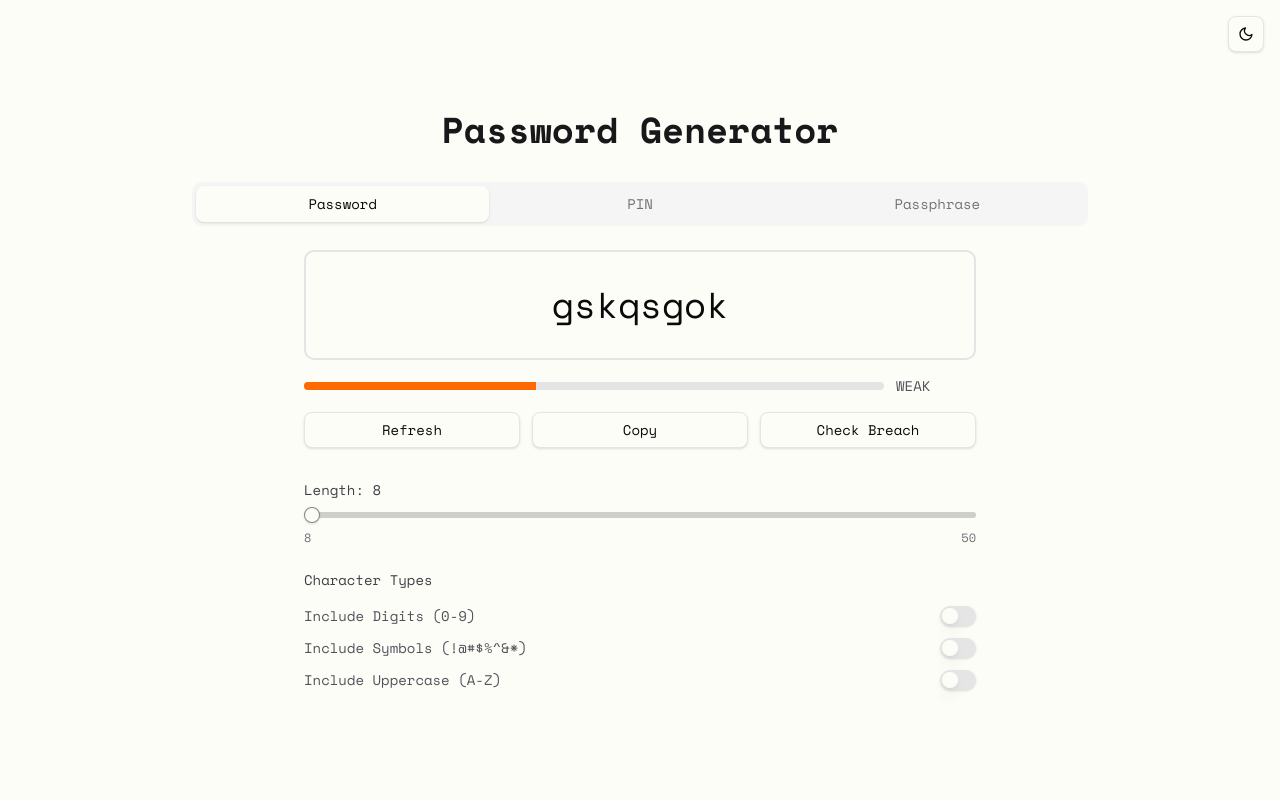
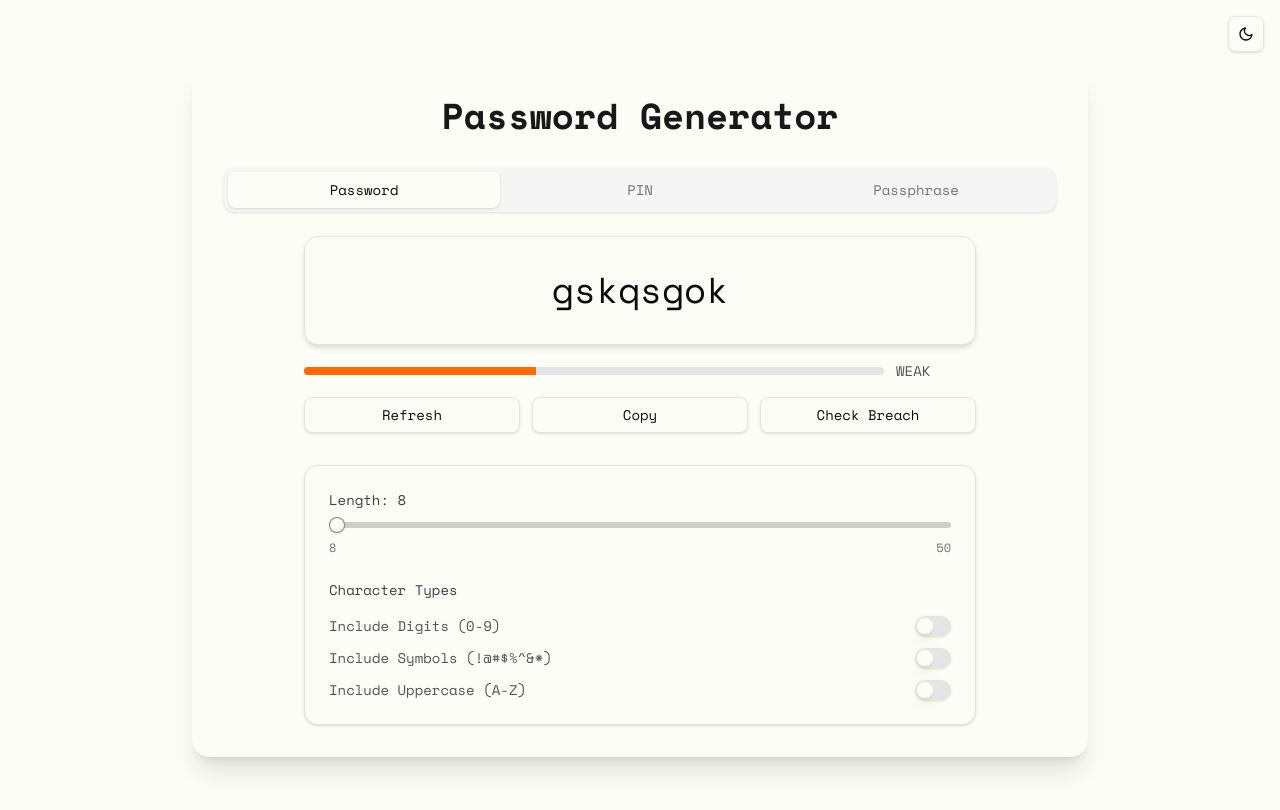
Before and after one commit to clementleetimfu/nextjs-password-generator, a Next.js app: page / in a window 1280 px wide. Shown: the top 810 px of the page. Built offline with nearby package versions, Linux system fonts and the light colour scheme.

Commit message:
add shading

```diff
--- a/app/components/password-generator/passphrase-controls.tsx
+++ b/app/components/password-generator/passphrase-controls.tsx
@@ -17,7 +17,7 @@ export function PassphraseControls({
   onSeparatorChange,
 }: PassphraseControlsProps) {
   return (
-    <div className="flex flex-col gap-6 w-full max-w-2xl" data-testid="controls">
+    <div className="flex flex-col gap-6 w-full max-w-2xl bg-card rounded-xl border border-zinc-200 dark:border-zinc-700 shadow-sm p-6" data-testid="controls">
       {/* Word Count Slider */}
       <div className="flex flex-col gap-3">
         <div className="flex items-center justify-between">
--- a/app/components/password-generator/password-controls.tsx
+++ b/app/components/password-generator/password-controls.tsx
@@ -24,7 +24,7 @@ export function PasswordControls({
   onToggleUppercase,
 }: PasswordControlsProps) {
   return (
-    <div className="flex flex-col gap-6 w-full max-w-2xl" data-testid="controls">
+    <div className="flex flex-col gap-6 w-full max-w-2xl bg-card rounded-xl border border-zinc-200 dark:border-zinc-700 shadow-sm p-6" data-testid="controls">
       {/* Length Slider */}
       <div className="flex flex-col gap-3">
         <div className="flex items-center justify-between">
--- a/app/components/password-generator/password-display.tsx
+++ b/app/components/password-generator/password-display.tsx
@@ -51,7 +51,7 @@ export function PasswordDisplay({
   return (
     <div className="flex flex-col items-center gap-4 w-full max-w-2xl" data-testid="password-display">
       <div className="relative w-full">
-        <div className="bg-card border-2 border-zinc-200 dark:border-zinc-700 rounded-lg p-6 text-center">
+        <div className="bg-card border border-zinc-200 dark:border-zinc-700 rounded-xl p-6 text-center shadow-md dark:shadow-zinc-900/30 hover:shadow-lg transition-shadow duration-200">
           <p className="text-3xl md:text-4xl font-mono break-all leading-relaxed text-foreground">
             {value}
           </p>
--- a/app/components/password-generator/pin-controls.tsx
+++ b/app/components/password-generator/pin-controls.tsx
@@ -8,7 +8,7 @@ interface PinControlsProps {
 
 export function PinControls({ length, onLengthChange }: PinControlsProps) {
   return (
-    <div className="flex flex-col gap-6 w-full max-w-2xl" data-testid="controls">
+    <div className="flex flex-col gap-6 w-full max-w-2xl bg-card rounded-xl border border-zinc-200 dark:border-zinc-700 shadow-sm p-6" data-testid="controls">
       {/* Length Slider */}
       <div className="flex flex-col gap-3">
         <div className="flex items-center justify-between">
--- a/app/page.tsx
+++ b/app/page.tsx
@@ -50,7 +50,7 @@ export default function Home() {
       <ThemeToggle mode={mode} onToggle={toggle} />
 
       <main className="flex min-h-screen flex-col items-center justify-center px-4 py-16" data-testid="main-content">
-        <div className="w-full max-w-4xl">
+        <div className="w-full max-w-4xl bg-card rounded-2xl shadow-xl dark:shadow-zinc-900/30 p-6 md:p-8">
           <h1 className="text-4xl font-bold text-center mb-8 text-zinc-900 dark:text-zinc-50">
             Password Generator
           </h1>
@@ -61,7 +61,7 @@ export default function Home() {
             className="w-full"
             data-testid="tabs"
           >
-            <TabsList className="grid w-full grid-cols-1 gap-2 md:grid-cols-3 md:gap-1">
+            <TabsList className="grid w-full grid-cols-1 gap-2 md:grid-cols-3 md:gap-1 shadow-sm">
               <TabsTrigger value="password" data-testid="tab-password" className="h-12 text-base md:h-9 md:text-sm">Password</TabsTrigger>
               <TabsTrigger value="pin" data-testid="tab-pin" className="h-12 text-base md:h-9 md:text-sm">PIN</TabsTrigger>
               <TabsTrigger value="passphrase" data-testid="tab-passphrase" className="h-12 text-base md:h-9 md:text-sm">Passphrase</TabsTrigger>
```
